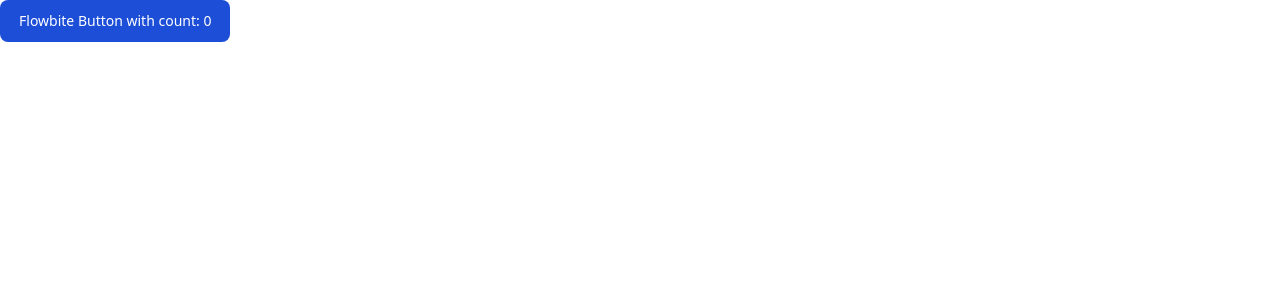
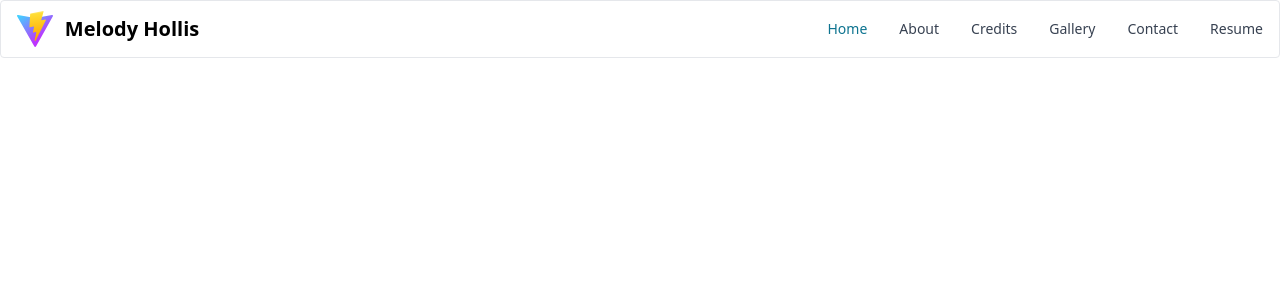
Before and after one commit to tylerhoward15/mel-website-flowbite, a React (Vite) app: page / in a window 1280 px wide. Shown: the top 300 px of the page. Built offline with nearby package versions, Linux system fonts and the light colour scheme.

Commit message:
implement navbar

```diff
--- a/src/App.tsx
+++ b/src/App.tsx
@@ -1,14 +1,9 @@
-import { useState } from 'react'
 import { Button } from 'flowbite-react'
 
 function App() {
-  const [count, setCount] = useState(0)
-
   return (
     <>
-      <Button color="blue" onClick={() => setCount(count + 1)}>
-        Flowbite Button with count: {count}
-      </Button>
+      <Button color="blue">Flowbite Button</Button>
     </>
   )
 }
--- /dev/null
+++ b/src/Navbar.tsx
@@ -0,0 +1,31 @@
+import { Navbar } from 'flowbite-react'
+
+function CustomNavbar() {
+  return (
+    <Navbar fluid rounded border>
+      <Navbar.Brand href="./index.html">
+        <img
+          src="/vite.svg"
+          className="mr-3 h-6 sm:h-9"
+          alt="Flowbite React Logo"
+        />
+        <span className="self-center whitespace-nowrap text-xl font-semibold dark:text-white">
+          Melody Hollis
+        </span>
+      </Navbar.Brand>
+      <Navbar.Toggle />
+      <Navbar.Collapse>
+        <Navbar.Link href="#" active>
+          Home
+        </Navbar.Link>
+        <Navbar.Link href="#">About</Navbar.Link>
+        <Navbar.Link href="#">Credits</Navbar.Link>
+        <Navbar.Link href="#">Gallery</Navbar.Link>
+        <Navbar.Link href="#">Contact</Navbar.Link>
+        <Navbar.Link href="#">Resume</Navbar.Link>
+      </Navbar.Collapse>
+    </Navbar>
+  )
+}
+
+export default CustomNavbar
--- a/src/main.tsx
+++ b/src/main.tsx
@@ -1,10 +1,10 @@
 import React from 'react'
 import ReactDOM from 'react-dom/client'
-import App from './App.tsx'
 import './index.css'
+import CustomNavbar from './Navbar.tsx'
 
 ReactDOM.createRoot(document.getElementById('root')!).render(
   <React.StrictMode>
-    <App />
-  </React.StrictMode>,
+    <CustomNavbar />
+  </React.StrictMode>
 )
```
